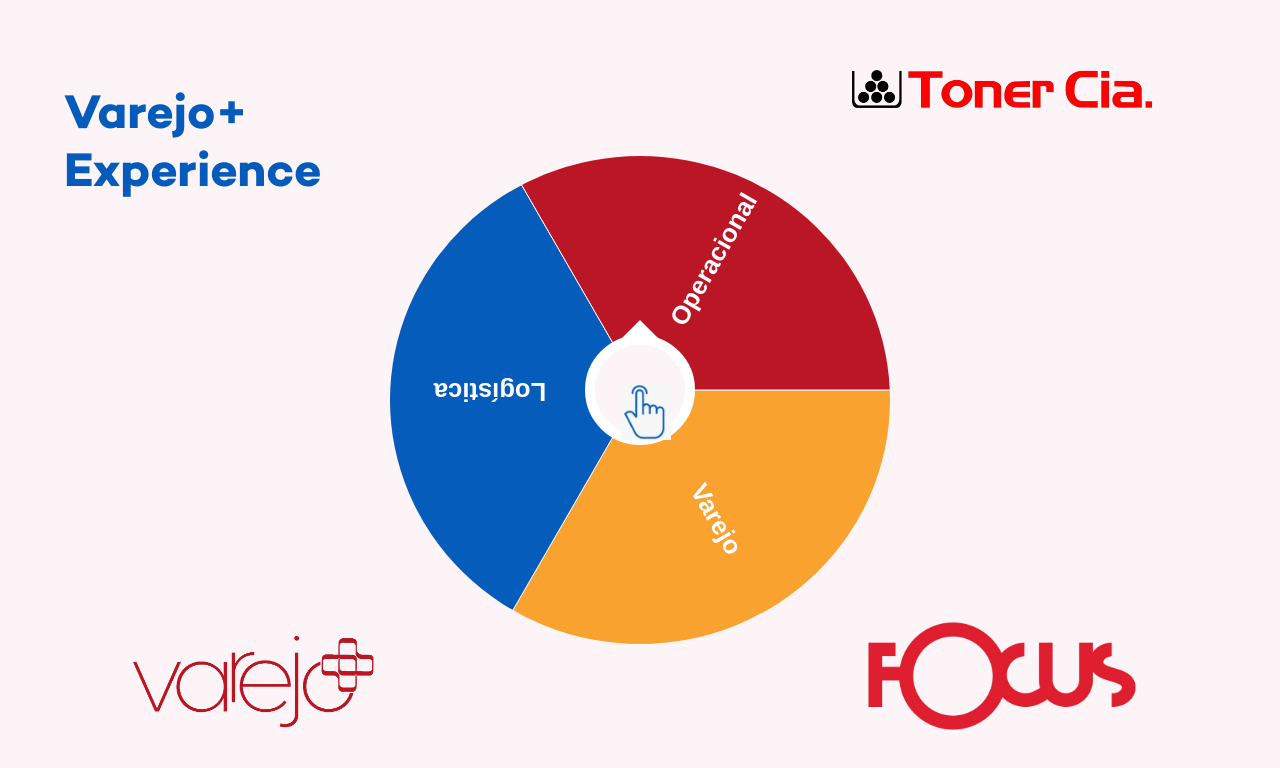
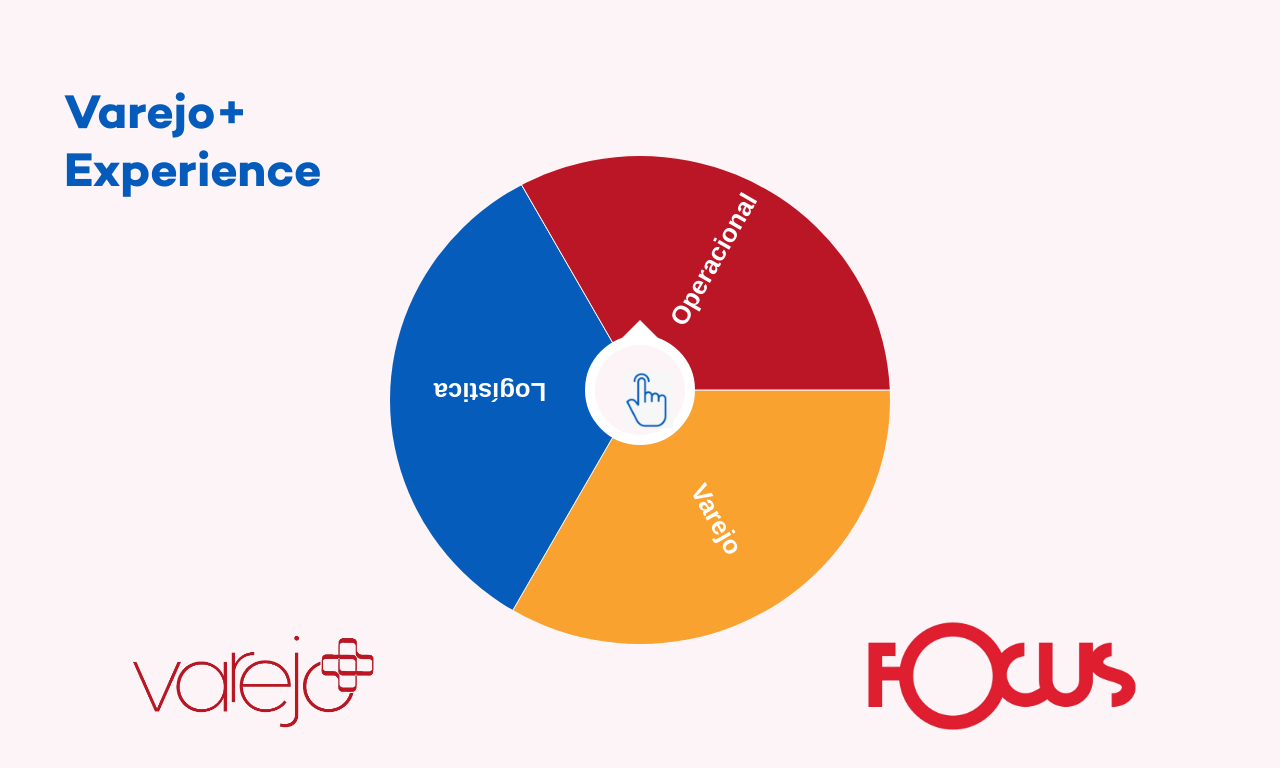
Before and after one commit to erickzz/Roleta, a React (Create React App) app: page / in a window 1280 px wide. Shown: the top 768 px of the page. Built offline with nearby package versions, Linux system fonts and the light colour scheme; a web font is replaced by a local one.

Commit message:
Remover imagem toner

```diff
--- a/src/index.css
+++ b/src/index.css
@@ -66,8 +66,8 @@ code {
 .icone-click {
   width: 50px;
   position: absolute;
-  left: 48.5%;
-  top: 48%;
+  left: 48.7%;
+  top: 46.5%;
   pointer-events: none;
 }
 
--- a/src/pages/App.js
+++ b/src/pages/App.js
@@ -56,14 +56,10 @@ const App = () => {
         fontFamily="Arial"
       />
       <div className="left_img">
-        <img src={LogoVarejo} alt="Logo Parque Científico Tecnológico" />
+        <img src={LogoVarejo} alt="Logo Varejo" />
       </div>
       <div className="right_img">
         <img src={LogoFocus} alt="Logo Sebrae" />
-      </div>
-
-      <div className="right_up_img">
-        <img src={LogoToner} alt="Logo Toner" />
       </div>
     </>
   );
```
